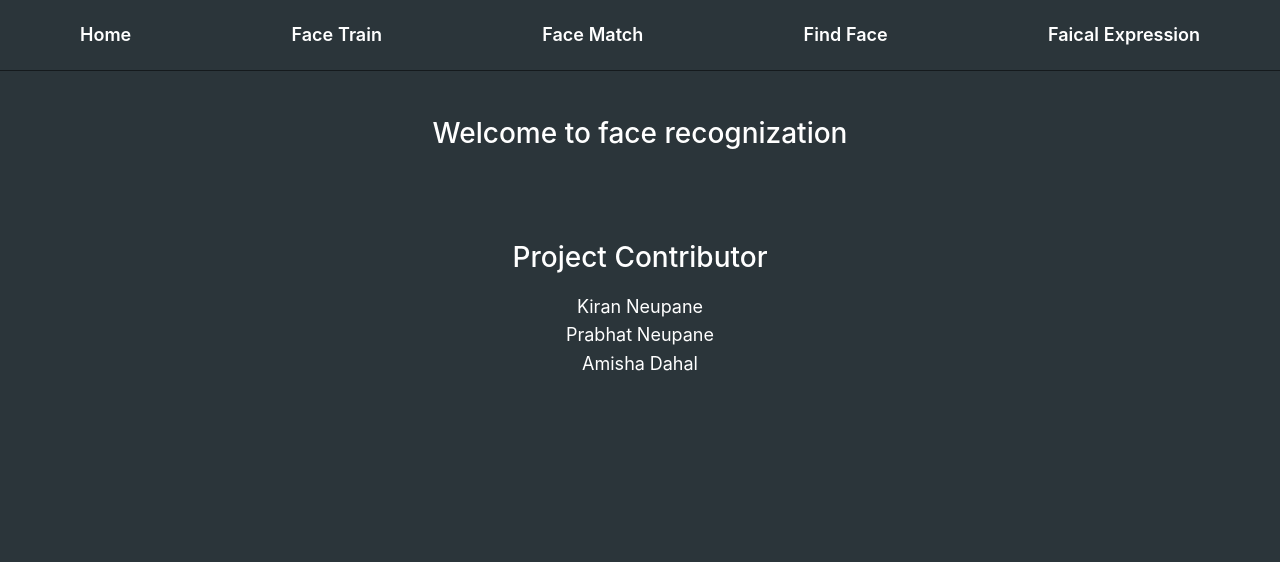
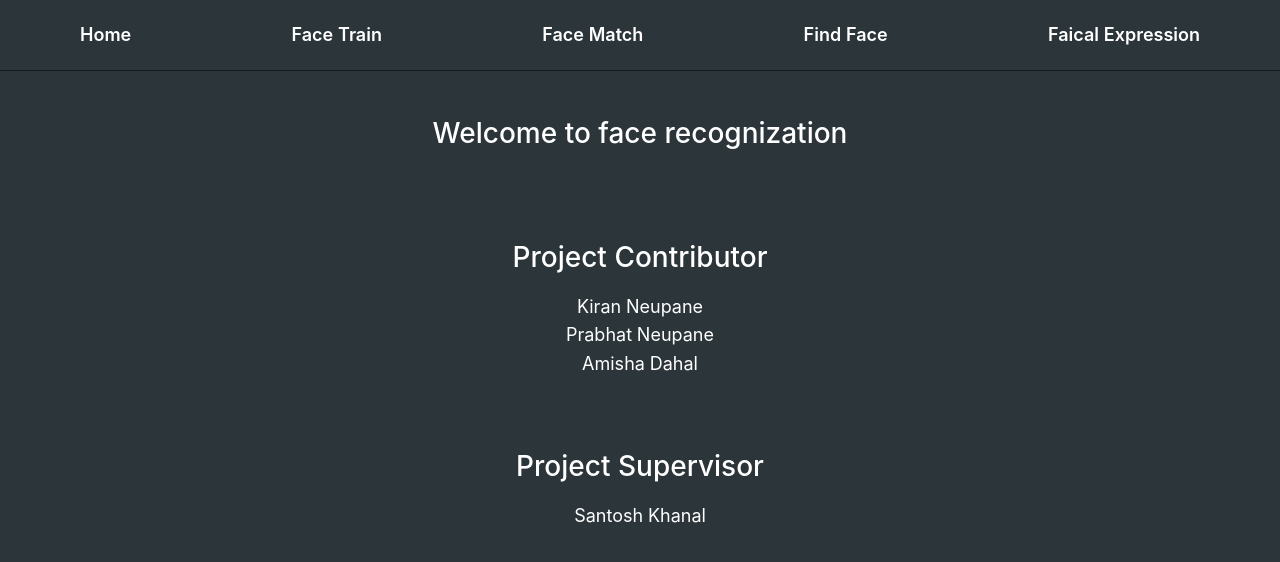
Before and after one commit to keyrunpay/face-api-implementation, a React (Create React App) app: page / in a window 1280 px wide. Shown: the top 562 px of the page. Built offline with nearby package versions, Linux system fonts and the light colour scheme.

Commit message:
change supervisor name

```diff
--- a/src/App.js
+++ b/src/App.js
@@ -35,6 +35,11 @@ const HomeComponent = () => {
           <li>Prabhat Neupane</li>
           <li>Amisha Dahal</li>
         </ul>
+        <br /> <br /> <br />
+        <h1>Project Supervisor</h1>
+        <ul>
+          <li>Santosh Khanal</li>
+        </ul>
       </div>
     </AppWrapper>
   );
```
